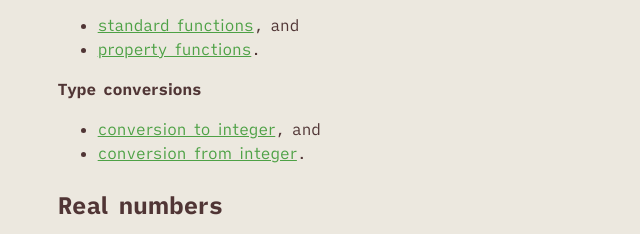
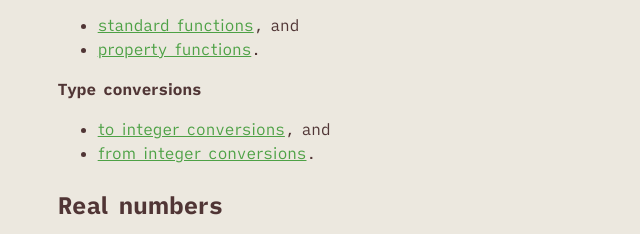
Before and after one commit to Eurydia/notes-on-clean-programming-language, an Astro site: page / in a window 1280 px wide. Shown: the part 5993-6227 px from the top of the page, 319-959 px from the left. Built offline with nearby package versions, Linux system fonts and the light colour scheme; Astro itself is replaced by a stand-in of ours; some packages are replaced by stand-ins of ours.

Commit message:
Update index.md

```diff
--- a/src/pages/index.md
+++ b/src/pages/index.md
@@ -263,8 +263,8 @@ To resolve this issue, ensure that an integer is constructed.
 - [property functions](appendix-a/integers#property-functions).
 
 **Type conversions**
-- [conversion to integer](appendix-a/integers#to-integer-conversions), and
-- [conversion from integer](appendix-a/integers#from-integer-conversions).
+- [to integer conversions](appendix-a/integers#to-integer-conversions), and
+- [from integer conversions](appendix-a/integers#from-integer-conversions).
 
 ### Real numbers
 
```
